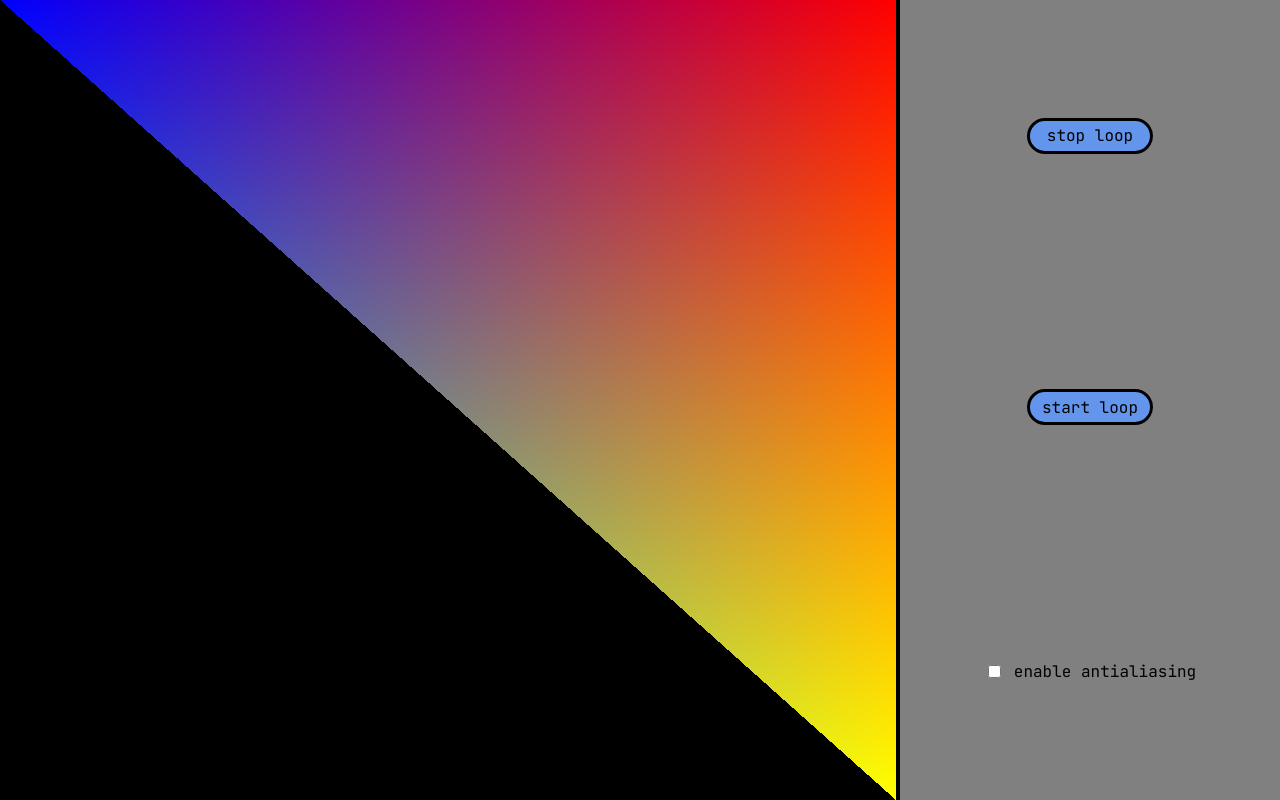
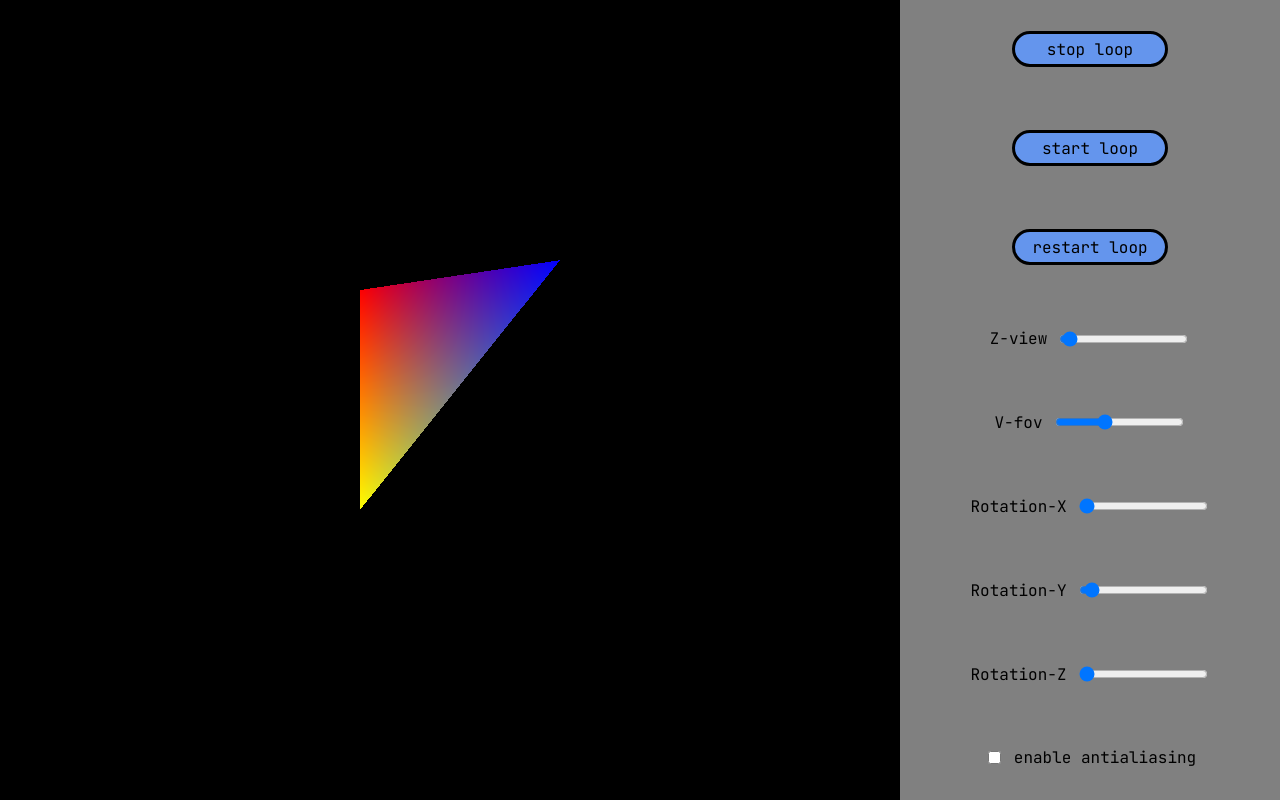
Before and after one commit to Sinan-Daghan/learn-WebGL, a plain HTML site: page index.html in a window 1280 px wide. Drawn offline with Linux system fonts and the light colour scheme; animation ran at ten frames a second.

Commit message:
Course - 2

```diff
--- /dev/null
+++ b/libs.js
@@ -0,0 +1,74 @@
+export const LIBS = {
+    degToRad: function(angle) {
+        return(angle * Math.PI / 180);
+    }
+    ,
+    get_projection: function(angle, a,zMin, zMax) {
+        var tan = Math.tan(LIBS.degToRad(0.5 * angle)),
+        A = -(zMax + zMin) / (zMax - zMin),
+        B = (-2 * zMax * zMin) / (zMax - zMin);
+
+        return (
+            [
+                0.5/tan ,0        , 0, 0,
+                0       ,0.5*a/tan, 0, 0,
+                0       ,0        , A,-1,
+                0       ,0        , B ,0
+            ]
+        )
+    },
+    get_I4: function() {
+        return (
+            [
+                1,0,0,0,
+                0,1,0,0,
+                0,0,1,0,
+                0,0,0,1
+            ]
+        )
+    }
+    ,
+// Matricies to totate a matrice `m` around X, Y, Z axes
+// Computations are faster with 1D array and can be easily passed to WebGL
+    rotateX: function(m, angle) {
+        const c = Math.cos(angle);
+        const s = Math.sin(angle);
+        const mv0=m[0], mv4=m[4], mv8=m[8];
+        m[0]=c*m[0]-s*m[1];
+        m[4]=c*m[4]-s*m[5];
+        m[8]=c*m[8]-s*m[9];
+
+        m[1]=c*m[1]+s*mv0;
+        m[5]=c*m[5]+s*mv4;
+        m[9]=c*m[9]+s*mv8;
+    }
+    ,
+    rotateY: function(m, angle) {
+        let c = Math.cos(angle);
+        let s = Math.sin(angle);
+        let mv0=m[0], mv4=m[4], mv8=m[8];
+        m[0]=c*m[0]+s*m[2];
+        m[4]=c*m[4]+s*m[6];
+        m[8]=c*m[8]+s*m[10];
+
+        m[2]=c*m[2]-s*mv0;
+        m[6]=c*m[6]-s*mv4;
+        m[10]=c*m[10]-s*mv8;
+    }
+    ,
+    rotateZ: function(m, angle) {
+        let c = Math.cos(angle);
+        let s = Math.sin(angle);
+        let mv0=m[0], mv4=m[4], mv8=m[8];
+        m[0]=c*m[0]-s*m[1];
+        m[4]=c*m[4]-s*m[5];
+        m[8]=c*m[8]-s*m[9];
+
+        m[1]=c*m[1]+s*mv0;
+        m[5]=c*m[5]+s*mv4;
+        m[9]=c*m[9]+s*mv8;
+    },
+    translateZ: function(m, t){
+        m[14]= t;
+    }
+}
--- a/main.js
+++ b/main.js
@@ -7,12 +7,15 @@
 import { shader_fragment_source } from "./fragment_shader.js";
 import { shader_vertex_source } from "./vertex_shader.js";
 
+/** Linear Algebra Library
+ */ import { LIBS } from './libs.js'
 
 /** Utility functions
  */import {
     create_control_panel,
     create_btn,
-    create_checkbox
+    create_checkbox,
+    create_slider
   } from "./utils.js";
 
 
@@ -95,16 +98,17 @@ function main() {
       throw new Error(`Could not compile ${SHADER_PROGRAM}. \n\n ${info}`);
     }
 
-  /** We link the `GLSL` `position` variable to the JavScript `_position` variable.
-   *  getAttribLocation() return the location of an attribute variable in a given `WebGLProgram`
-   *  the returned value is a `GLint`
-   *  We do the same for `_color`
-   */
-  let _position = GL.getAttribLocation(SHADER_PROGRAM, 'position');
-  console.log( '🛟 _position 🛟', _position );
+/** We assign a javascript variable the position of a `GLSL` variable in the `WebGLProgram`
+ *  `getAttribLocation()` for `attribute` variables,
+ *  and `getUniformLocation()` for `unfiform` variables.
+ *  Those methods return a `GLint`
+ *
+ */ let _position = GL.getAttribLocation(SHADER_PROGRAM, 'position');
+    let _color    = GL.getAttribLocation(SHADER_PROGRAM, 'color');
 
-  let _color = GL.getAttribLocation(SHADER_PROGRAM, 'color');
-  console.log( '🛟 _color 🛟', _color );
+    let _Pmatrix = GL.getUniformLocation(SHADER_PROGRAM, 'Pmatrix');
+    let _Vmatrix = GL.getUniformLocation(SHADER_PROGRAM, 'Vmatrix');
+    let _Mmatrix = GL.getUniformLocation(SHADER_PROGRAM, 'Mmatrix');
 
   /** `enableVertexAttribArray()`
    *
@@ -134,16 +138,15 @@ function main() {
    */
 let triangle_vertex = [
 // Vertex 1
-    -1,  1,  // X and Y
-     0,0,1,  // RGB blue
+    -1, 1, 0,  // X Y Z
+     0, 0, 1,  // RGB blue
 // Vertex 2
-     1, -1,  // X and Y
-     1,1,0,  // RGB Yellow
+     1,-1, 0,  // X Y Z
+     1, 1, 0,  // RGB Yellow
 // Vertex 3
-     1,  1,  // X and Y
-     1,0,0   // RGB Red
+     1, 1, 0,  // X Y Z
+     1, 0, 0   // RGB Red
   ]
-
 
 /** VBO - Vertex Buffer Object
  *  We first create a buffer named `TRIANGLE_VERTEX`
@@ -193,20 +196,62 @@ let triangle_vertex = [
       GL.STATIC_DRAW
     );
 
+/** Projection Matrix
+ *  more details in libs.js `40` is the angle in degrees of the camera.
+ *  The camera only show pixels between zMin and zMax.
+ */ let PROJMATRIX = LIBS.get_projection(40, canvas.width / canvas.height, 1, 100);
+
+/** Movement and View Matrices initialized with an identity 4*4 matrix
+ */ let MOVEMATRIX = LIBS.get_I4();
+    let VIEWMATRIX = LIBS.get_I4();
+
+    LIBS.translateZ(VIEWMATRIX, -5);
+
 /**
  *  We specify the color used to clear the buffers,
  *  this color will be used by GL.clear()
  *  here use a transparent RGBA color.
  */ GL.clearColor(0.0, 0.0, 0.0, 0.0);
 
+/** Enabling Depth Buffer Test
+ */ GL.enable(GL.DEPTH_TEST);
+/** Set the function for comparing incoming pixel depth to the current depth buffer value.
+ *  GL.LEQUAL means pass if the value is Less or Equal to the depth buffer value.
+ */ GL.depthFunc(GL.LEQUAL);
+/** Set clear value for depth buffer
+ */ GL.clearDepth(1.0);
+
+
+let Xinc = 0;
+let Yinc = 1;
+let Zinc = 0;
+
+ let time_prev = 0;
 
 /** Recusive rendering function:
- */ let rendering_loop = function() {
+ */ let rendering_loop = function(time) {
       if(! isRendering  ) return;
+
+      let dAngle = 0.0005*(time - time_prev);
+      LIBS.rotateX(MOVEMATRIX, dAngle * Xinc);
+      LIBS.rotateY(MOVEMATRIX, dAngle * Yinc);
+      LIBS.rotateZ(MOVEMATRIX, dAngle * Zinc);
+
+      time_prev = time;
 
   /** We set the viewport which specifies the affine transformation of x and y from normalized device coordinates to window coordinates.
    */ GL.viewport(0, 0, canvas.width, canvas.height);
-      GL.clear(GL.COLOR_BUFFER_BIT);
+
+   /** We clear the canvas and the buffer depth
+    */ GL.clear(GL.COLOR_BUFFER_BIT | GL.DEPTH_BUFFER_BIT);
+
+   /** pass the 3rd argument that represent a square matrix of `fv` floating point values
+    *  to a shader variable, the location of the variable is stored in the first argument
+    *  and was retrieved earlier.
+    */ GL.uniformMatrix4fv(_Pmatrix, false, PROJMATRIX);
+       GL.uniformMatrix4fv(_Vmatrix, false, VIEWMATRIX);
+       GL.uniformMatrix4fv(_Mmatrix, false, MOVEMATRIX);
+
 
       GL.bindBuffer(GL.ARRAY_BUFFER, TRIANGLE_VERTEX);
 
@@ -214,34 +259,34 @@ let triangle_vertex = [
      *
      * `attributeIndex` specifies the index of the attribute variable in the
      * vertex shader to which the data buffer will be bound in WebGL it corresponds to
-     * the location of the attribute variable as obtained using the `GL.getAttribLocation`.
+     * the location of the attribute variable as obtained using the `GL.getAttribLocation()`.
      *
      * `size` indicates the number of component per vertex attribute
      * if the attribute represent a 2D coordinates (x, y) the size would be 2.
      *
      * `type` represent the type of each component in the attribute array
-     * in WebGL the mose common types inclue `GL.FLOAT` `GL.INT`, or `GL.UNSIGNED_BYTE`.
+     * in WebGL the most common types inclue `GL.FLOAT` `GL.INT`, or `GL.UNSIGNED_BYTE`.
      *
      * `normalized` indicated wether fixed point data should be normalized ('true')
      * or ('false') meaning that the floating-point value should be converted directly when
      * beign accessed. Often this parameter is set to 'false'.
      *
      * `stride` specifies the number of bytes between consecutive attributes.
-     * The stride in the both method calls is set to `4 *(2+3)` why ?
+     * The stride in the both method calls is set to `4 * (n+3)` why ?
      * because we have components of `32` bit floating point values which is equal to 4 bytes.
-     * Then (2+3) is used because in the array we have 5 components per attribute:
-     * 2 components for the x,and y coordinates
-     * 3 component for the RGB values
-     * The result is `5 components * 4 bytes`.
+     * Then (n+3) is used because in the array we have (n+3) components per attribute:
+     * n components for number of coordinates X, Y, ...
+     * 3 components for the RGB values
+     * The result is `(n+3) components * 4 bytes`.
      *
      * `offset` indicate the byte offset from the beginning of the buffer to the first
      * attribute in the buffer in the second call of the function we have this parameter set to
-     * `2 * 4` this means that the color attribute start 2 components into the vertex.
-     * Because the first 2 components are the position attributes (x and y coordinates).
-     * And why `2 * 4` ? Because it is `2 components * 4 bytes`.
+     * `n * 4` this means that the color attribute start `n` components into the vertex.
+     * Because the first `n` components are the position attributes (X, Y, ... coordinates).
+     * And why `n * 4` ? Because it is `2 components * 4 bytes`.
      */
-    GL.vertexAttribPointer(_position, 2, GL.FLOAT, false, 4*(2+3), 0);
-    GL.vertexAttribPointer(_color, 3, GL.FLOAT, false, 4*(2+3), 2*4);
+    GL.vertexAttribPointer(_position, 3, GL.FLOAT, false, 4*(3+3), 0);
+    GL.vertexAttribPointer(_color, 3, GL.FLOAT, false, 4*(3+3), 3*4);
 
     GL.bindBuffer(GL.ELEMENT_ARRAY_BUFFER, TRIANGLE_FACES);
 
@@ -263,7 +308,7 @@ let triangle_vertex = [
 
     window.requestAnimationFrame(rendering_loop);
   };
-  rendering_loop();
+  rendering_loop(0);
 
   (function init_panel() {
     const panel = create_control_panel();
@@ -273,16 +318,36 @@ let triangle_vertex = [
       GL.clearColor(1.0, 1.0, 1.0, 1.0);
       GL.clear(GL.COLOR_BUFFER_BIT);
       GL.flush();
+      time_prev = 0;
     }
 
     function start_loop() {
       isRendering = true;
       GL.clearColor(0.0, 0.0, 0.0, 0.0);
-      rendering_loop();
+      rendering_loop(0);
+    }
+
+    function restart_loop() {
+      stop_loop();
+      start_loop();
+    }
+
+    function changeZ(e){
+      LIBS.translateZ(VIEWMATRIX, -e.target.value);
+    }
+
+    function changeVfov(e) {
+      PROJMATRIX = LIBS.get_projection(e.target.value, canvas.width / canvas.height, 1, 100);
     }
 
     create_btn(panel, 'stop loop', stop_loop);
     create_btn(panel, 'start loop', start_loop);
+    create_btn(panel, 'restart loop', restart_loop);
+    create_slider(panel, 0, 100, 2, 'Z-view', changeZ)
+    create_slider(panel, 10, 90, 40, 'V-fov', changeVfov);
+    create_slider(panel, 0, 20, 0, 'Rotation-X', (e) => Xinc = e.target.value);
+    create_slider(panel, 0, 20, 1, 'Rotation-Y', (e) => Yinc = e.target.value);
+    create_slider(panel, 0, 20, 0, 'Rotation-Z', (e) => Zinc = e.target.value);
 
     const checkbox = create_checkbox(panel, 'antialiasing', 'enable antialiasing', toggle_antialiasing);
 
--- a/style.css
+++ b/style.css
@@ -37,7 +37,7 @@ body {
 
 #panel > button {
     all: unset;
-    width: 120px;
+    width: 150px;
     height: 30px;
     border: 3px solid black;
     background-color: cornflowerblue;
--- a/utils.js
+++ b/utils.js
@@ -34,12 +34,23 @@ export function create_checkbox(parent, id, labelText, callback) {
     return checkbox;
 }
 
-export function create_slider(parent, min, max, value) {
+export function create_slider(parent, min, max, value, name, callback) {
+    const div = document.createElement('div');
+
     const slider = document.createElement('input');
     slider.type = 'range';
     slider.min = min;
     slider.max = max;
     slider.value = value;
+    slider.id = name;
+    slider.addEventListener('input', callback);
 
-    parent.appendChild(slider);
+    const label = document.createElement('label');
+    label.setAttribute('for', name);
+    label.innerText = name;
+
+    div.appendChild(label);
+    div.appendChild(slider);
+
+    parent.appendChild(div);
 }
--- a/vertex_shader.js
+++ b/vertex_shader.js
@@ -1,19 +1,25 @@
 
 export const shader_vertex_source= (
 
-// position of the point, X and Y coordinates
-'   attribute vec2 position;                   \n'+
+// position of the point, X, Y, Z coordinates
+'   attribute vec3 position;                               \n'+
+// uniform variable for the Projection matrix
+'   uniform mat4 Pmatrix;                                  \n'+
+// uniform variable mat4 for the View matrix
+'   uniform mat4 Vmatrix;                                  \n'+
+// uniform variable for the Movement matrix
+'   uniform mat4 Mmatrix;                                  \n'+
 // color of the point in the RGB format
-'   attribute vec3 color;                      \n'+
+'   attribute vec3 color;                                  \n'+
 // variable used to send a color to the fragment shader
-'   varying vec3 vColor;                       \n'+
-'                                              \n'+
-'   void main(void) {                          \n'+
+'   varying vec3 vColor;                                   \n'+
+'                                                          \n'+
+'   void main(void) {                                      \n'+
 // here the vec4 take (x, y, z, w);
-'       gl_Position = vec4(position, 0., 1.);  \n'+
+'gl_Position = Pmatrix*Vmatrix*Mmatrix*vec4(position, 1.); \n'+
 // vColor is declared per point here. Since it is a varying variable it will be automatically
 // interpolated per pixel between triangle points. And it will make a color gradient on the triangle
-'       vColor = color;                        \n'+
-'   }                                          \n'
+'       vColor = color;                                    \n'+
+'   }                                                      \n'
 
 )
```
